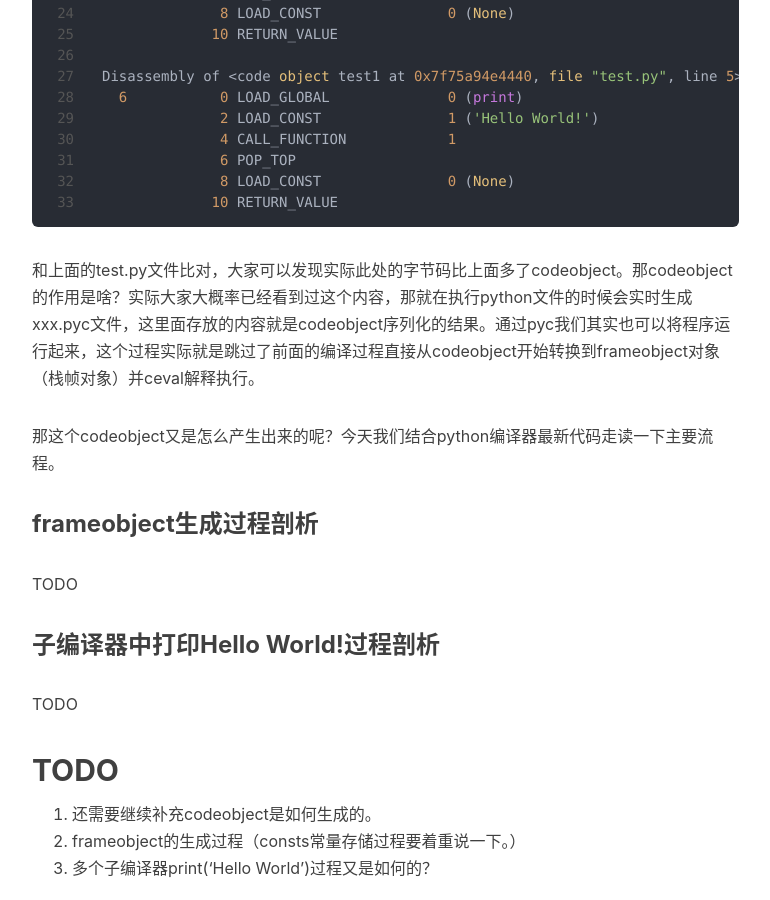
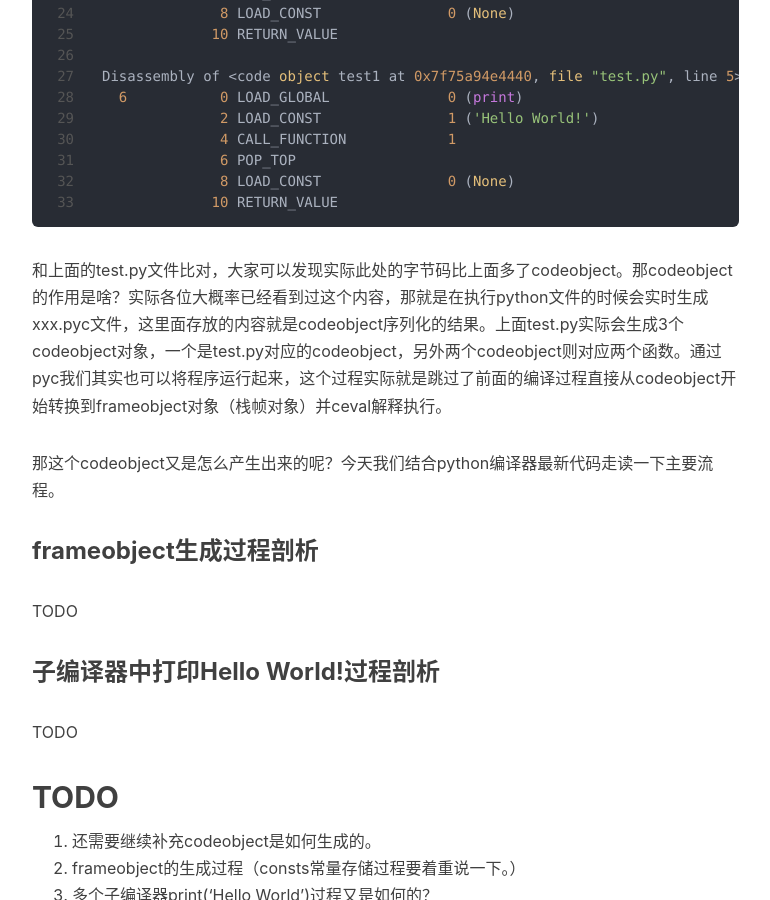
Before and after one commit to shihai1991/shihai1991.github.io, a Jekyll site: the page built from _posts/2021-08-23-print执行过程分析.md, in a window 1280 px wide and 900 px high, scrolled down 2562 px. Shown: the whole window, without its empty margins (233-1003 px from the left). Built offline with Jekyll 4.4.1, drawn with Linux system fonts in a browser that asks for light colours; nearby versions of some CDN libraries; comment, search, counter and statistics services are not loaded.

Commit message:
Update 2021-08-23-print执行过程分析.md

````diff
--- a/_posts/2021-08-23-print执行过程分析.md
+++ b/_posts/2021-08-23-print执行过程分析.md
@@ -80,10 +80,9 @@ Disassembly of <code object test1 at 0x7f75a94e4440, file "test.py", line 5>:
               8 LOAD_CONST               0 (None)
              10 RETURN_VALUE
 ```
-和上面的test.py文件比对，大家可以发现实际此处的字节码比上面多了codeobject。那codeobject的作用是啥？实际大家大概率已经看到过这个内容，那就在执行python文件的时候会实时生成xxx.pyc文件，这里面存放的内容就是codeobject序列化的结果。通过pyc我们其实也可以将程序运行起来，这个过程实际就是跳过了前面的编译过程直接从codeobject开始转换到frameobject对象（栈帧对象）并ceval解释执行。
+和上面的test.py文件比对，大家可以发现实际此处的字节码比上面多了codeobject。那codeobject的作用是啥？实际各位大概率已经看到过这个内容，那就是在执行python文件的时候会实时生成xxx.pyc文件，这里面存放的内容就是codeobject序列化的结果。上面test.py实际会生成3个codeobject对象，一个是test.py对应的codeobject，另外两个codeobject则对应两个函数。通过pyc我们其实也可以将程序运行起来，这个过程实际就是跳过了前面的编译过程直接从codeobject开始转换到frameobject对象（栈帧对象）并ceval解释执行。
 
 那这个codeobject又是怎么产生出来的呢？今天我们结合python编译器最新代码走读一下主要流程。
-
 
 
 ### frameobject生成过程剖析
````
